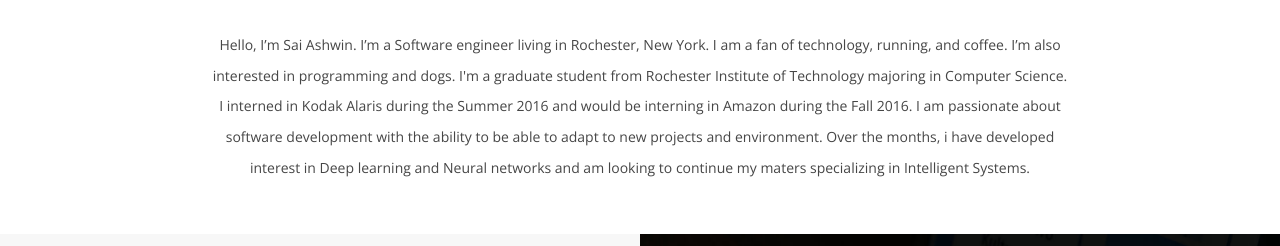
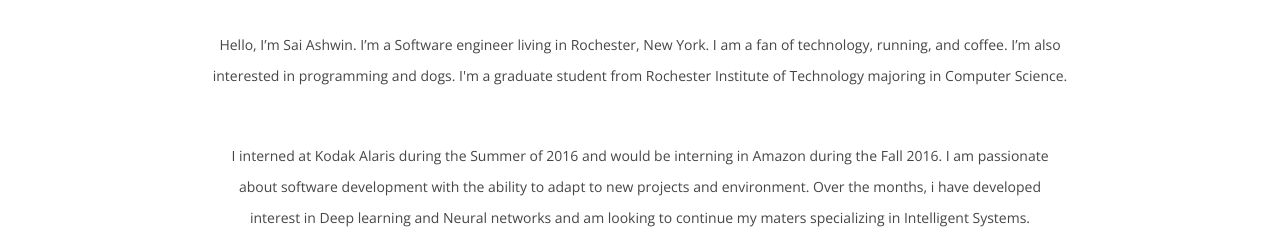
Before and after one commit to SaiAshwin31/SaiAshwin31.github.io, a plain HTML site: page index.html in a window 1280 px wide. Shown: the part 554-800 px from the top of the page. Drawn offline with nearby package versions, Linux system fonts and the light colour scheme.

Commit message:
index.html update

```diff
--- a/index.html
+++ b/index.html
@@ -143,9 +143,10 @@
 		<p class="abt-para">Hello, I’m Sai Ashwin. I’m a Software engineer living in Rochester, New York.
 			I am a fan of technology, running, and coffee. I’m also interested in programming and dogs.
 			 I'm a graduate student from Rochester Institute of Technology majoring
-				in Computer Science. I interned in Kodak Alaris during the Summer 2016 and would be
+				in Computer Science. </p>
+				<p class="abt-para">I interned at Kodak Alaris during the Summer of 2016 and would be
 				interning in Amazon during the Fall 2016.
-				I am passionate about software development with the ability to be able to adapt to new
+				I am passionate about software development with the ability to adapt to new
 				projects and environment. Over the months, i have developed interest in Deep learning
 				and Neural networks and am looking to continue my maters specializing in Intelligent Systems. </p>
 	</div>
```
